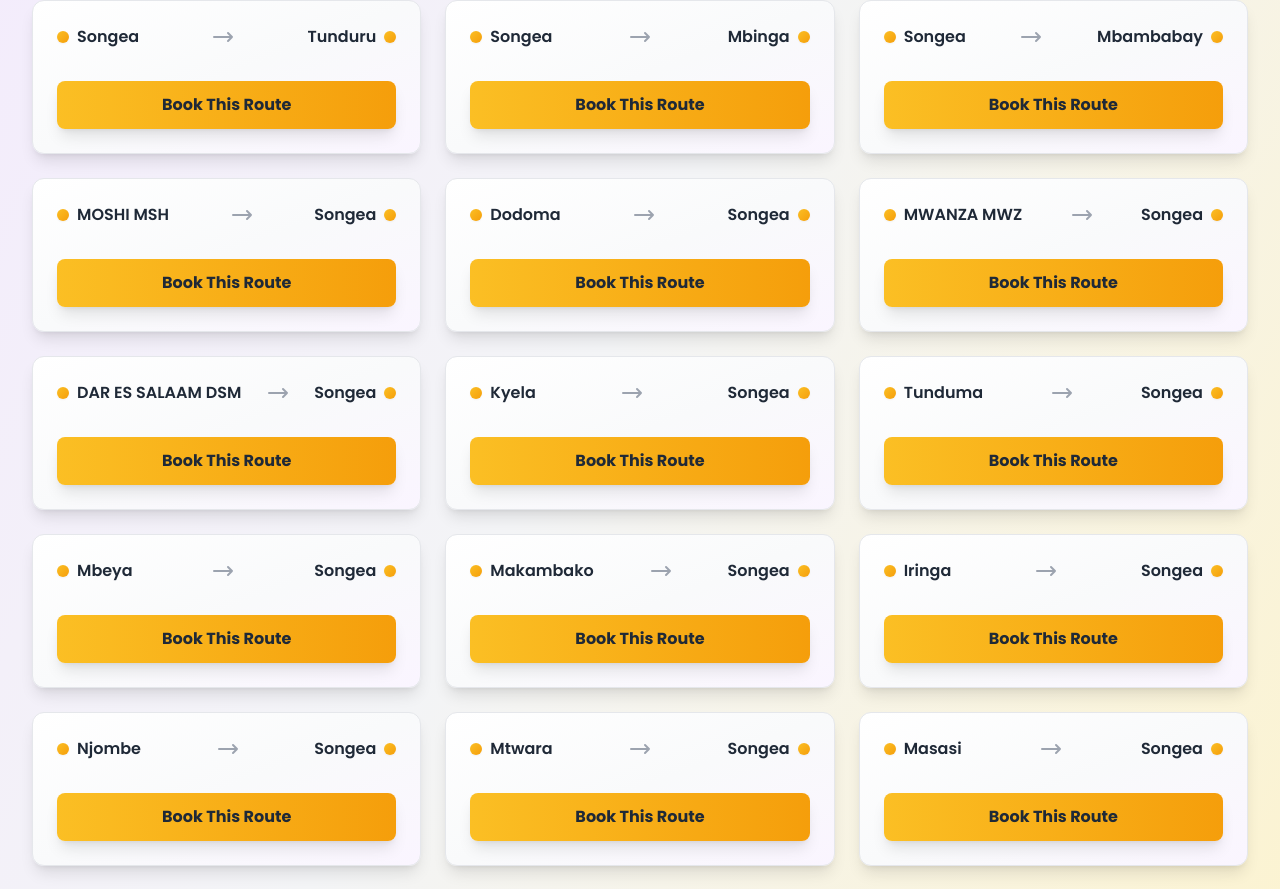
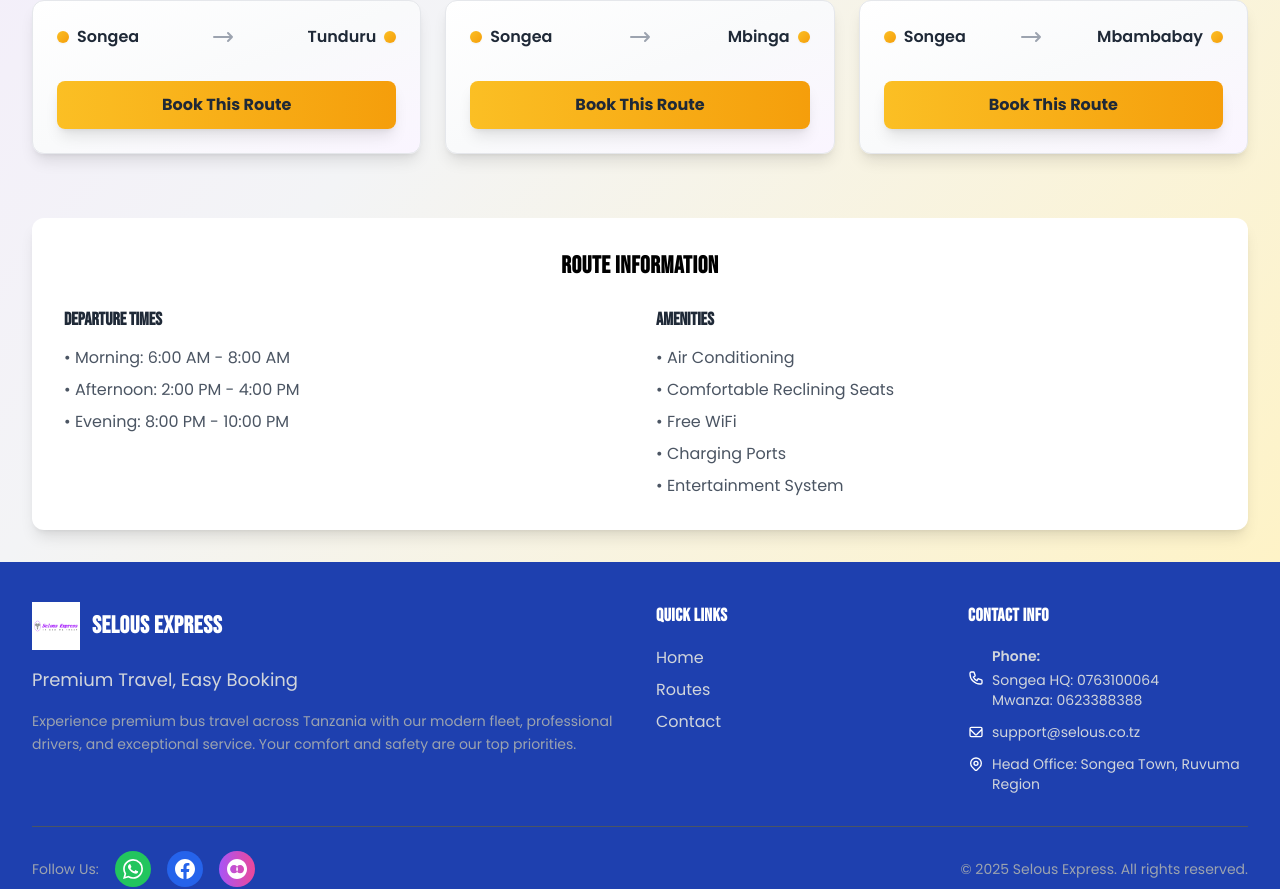
Before and after one commit to Dawinz/selous-express, a React (Create React App) app: page /routes in a window 1280 px wide. Shown: the part 948-1837 px from the top of the page. Built offline with nearby package versions, Linux system fonts and the light colour scheme.

Commit message:
Remove return routes - keep only routes from Songea to destinations (15 routes)

```diff
--- a/src/pages/Routes.jsx
+++ b/src/pages/Routes.jsx
@@ -6,8 +6,7 @@
   const { t } = useLanguage();
   const navigate = useNavigate();
   const routes = [
-    // Bidirectional routes: Songea ↔ Destinations
-    // Songea → Destinations
+    // All routes from Songea to destinations
     { from: 'Songea', to: t('moshi'), fromValue: 'songea', toValue: 'moshi' },
     { from: 'Songea', to: 'Dodoma', fromValue: 'songea', toValue: 'dodoma' },
     { from: 'Songea', to: t('mwanza'), fromValue: 'songea', toValue: 'mwanza' },
@@ -23,22 +22,6 @@
     { from: 'Songea', to: 'Tunduru', fromValue: 'songea', toValue: 'tunduru' },
     { from: 'Songea', to: 'Mbinga', fromValue: 'songea', toValue: 'mbinga' },
     { from: 'Songea', to: 'Mbambabay', fromValue: 'songea', toValue: 'mbambabay' },
-    // Destinations → Songea
-    { from: t('moshi'), to: 'Songea', fromValue: 'moshi', toValue: 'songea' },
-    { from: 'Dodoma', to: 'Songea', fromValue: 'dodoma', toValue: 'songea' },
-    { from: t('mwanza'), to: 'Songea', fromValue: 'mwanza', toValue: 'songea' },
-    { from: t('darEsSalaam'), to: 'Songea', fromValue: 'dar-es-salaam', toValue: 'songea' },
-    { from: 'Kyela', to: 'Songea', fromValue: 'kyela', toValue: 'songea' },
-    { from: 'Tunduma', to: 'Songea', fromValue: 'tunduma', toValue: 'songea' },
-    { from: 'Mbeya', to: 'Songea', fromValue: 'mbeya', toValue: 'songea' },
-    { from: 'Makambako', to: 'Songea', fromValue: 'makambako', toValue: 'songea' },
-    { from: 'Iringa', to: 'Songea', fromValue: 'iringa', toValue: 'songea' },
-    { from: 'Njombe', to: 'Songea', fromValue: 'njombe', toValue: 'songea' },
-    { from: 'Mtwara', to: 'Songea', fromValue: 'mtwara', toValue: 'songea' },
-    { from: 'Masasi', to: 'Songea', fromValue: 'masasi', toValue: 'songea' },
-    { from: 'Tunduru', to: 'Songea', fromValue: 'tunduru', toValue: 'songea' },
-    { from: 'Mbinga', to: 'Songea', fromValue: 'mbinga', toValue: 'songea' },
-    { from: 'Mbambabay', to: 'Songea', fromValue: 'mbambabay', toValue: 'songea' },
   ];
 
   const handleBookRoute = (route) => {
```
